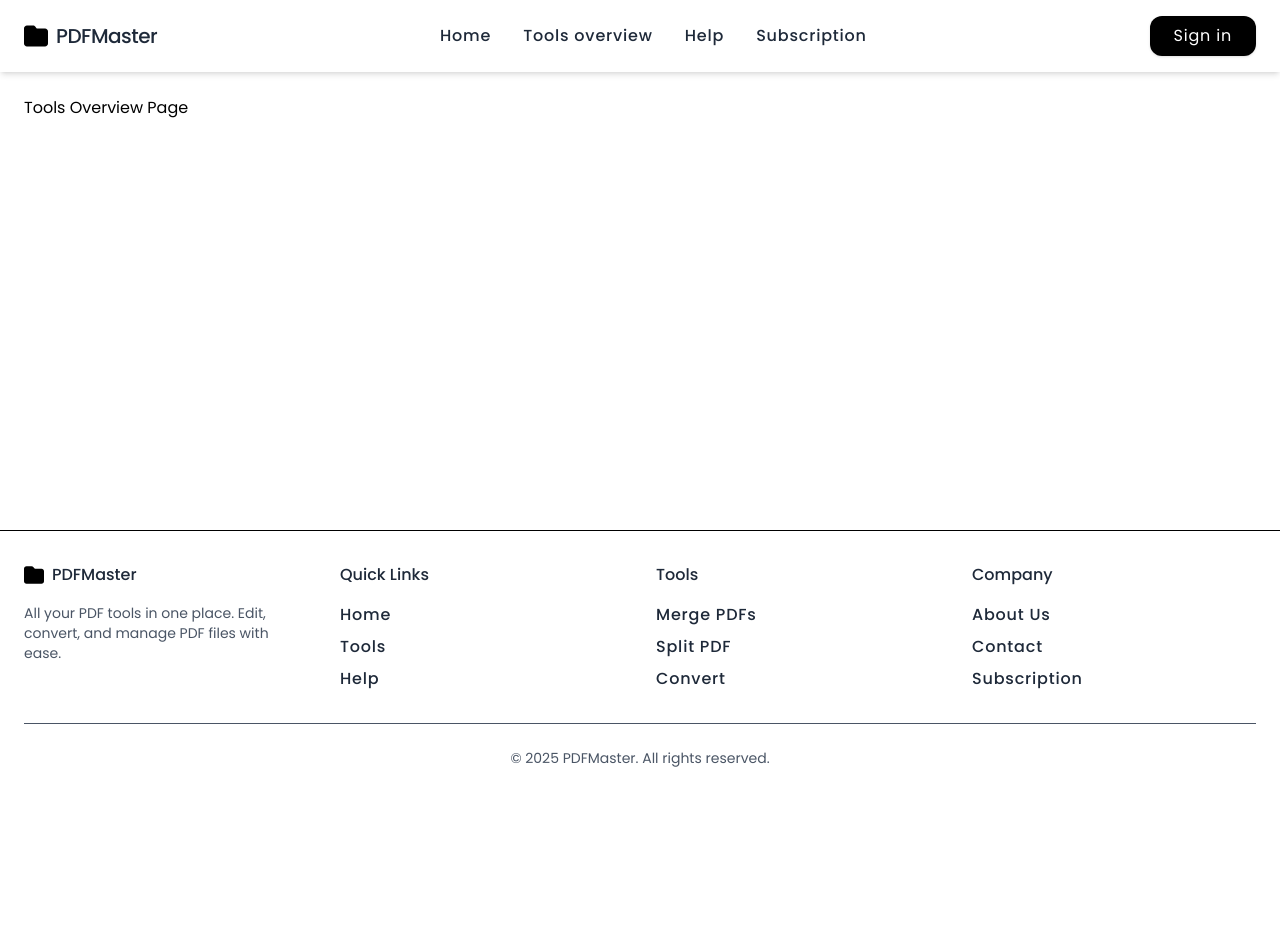
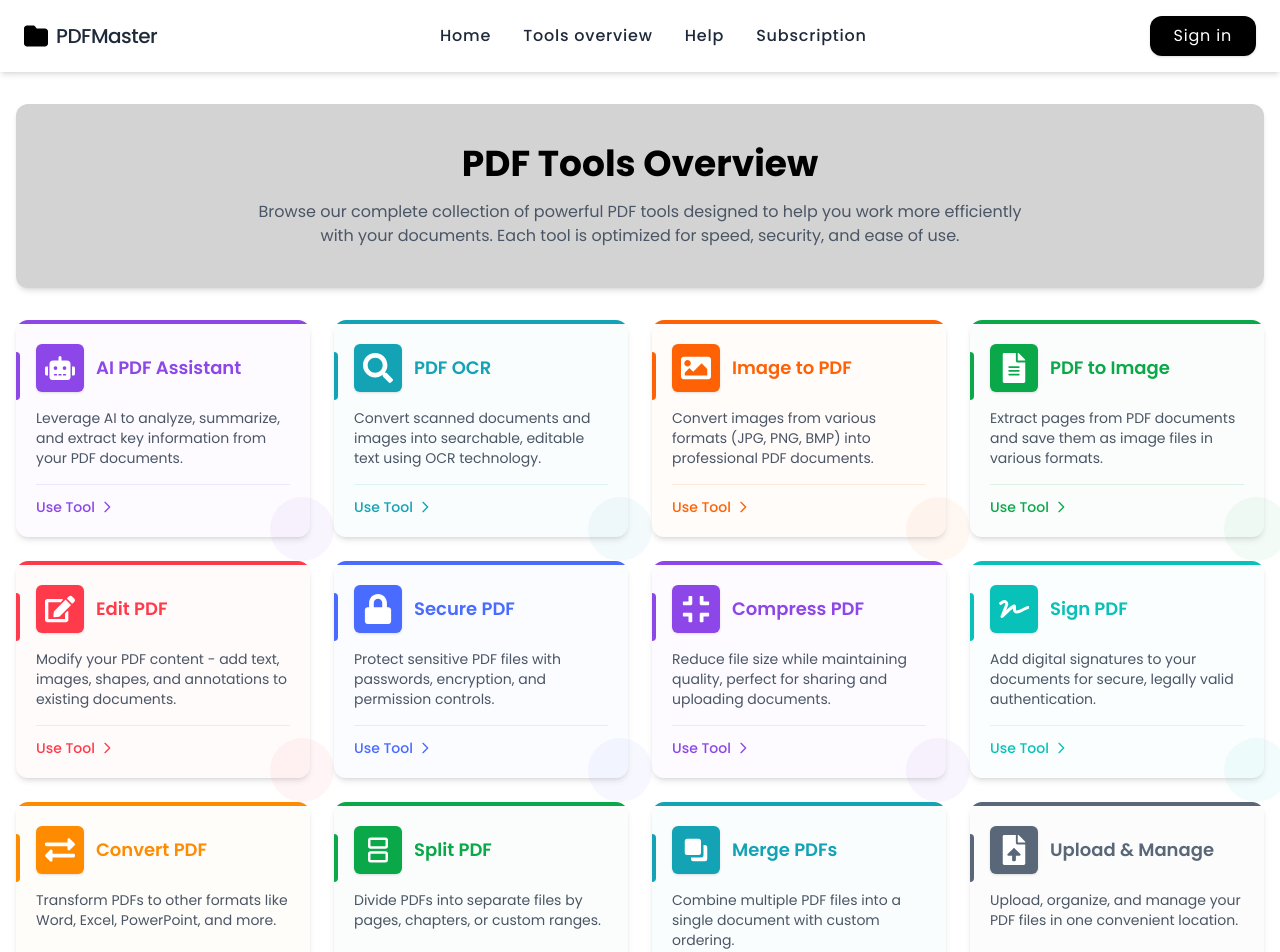
Before and after one commit to ShadowOfHumanity/PDF-WEB, a React (Vite) app in the folder FrontEnd/PDF-WEB/: page /Tools-Overview in a window 1280 px wide. Shown: the top 952 px of the page. Before the commit the page ends 800 px from the top, so only its background shows below. Built offline with nearby package versions, Linux system fonts and the light colour scheme.

Commit message:
Add ToolsOverviewPage component and update routing in App.tsx

```diff
--- a/FrontEnd/PDF-WEB/src/App.tsx
+++ b/FrontEnd/PDF-WEB/src/App.tsx
@@ -4,9 +4,10 @@ import Footer from "./components/footer";
 import LandingPage from "./pages/LandingPage";
 import HomePage from "./pages/HomePage";
 import SubscriptionPage from "./pages/SubscriptionPage";
+import ToolsOverviewPage from "./pages/ToolsOverviewPage";
 
 // Placeholder page components
-const ToolsOverviewPage = () => <div className="container mx-auto p-6">Tools Overview Page</div>;
+
 const HelpPage = () => <div className="container mx-auto p-6">Help Page</div>;
 
 const AiPdfPage = () => <div className="container mx-auto p-6">AI PDF Page</div>;
@@ -40,6 +41,7 @@ const App = () => {
             <Route path="/convert-pdf" element={<ConvertPdfPage />} />
             <Route path="/Help" element={<HelpPage />} />
             <Route path="/Subscription" element={<SubscriptionPage />} />
+            <Route path="/contact" element={<HelpPage />} />
           </Routes>
         </main>
         <Footer />
--- /dev/null
+++ b/FrontEnd/PDF-WEB/src/pages/ToolsOverviewPage.tsx
@@ -0,0 +1,232 @@
+
+import { Link } from "react-router-dom";
+import {
+  FaRobot,
+  FaImage,
+  FaFileAlt,
+  FaSearch,
+  FaLock,
+  FaEdit,
+  FaSignature,
+  FaCompress,
+  FaExchangeAlt,
+  FaFileUpload
+} from "react-icons/fa";
+import { MdSplitscreen } from "react-icons/md";
+import { BiMerge } from "react-icons/bi";
+import BigCard from "../components/bigCard";
+import { JSX } from "react";
+
+// Tool data structure
+interface Tool {
+  id: string;
+  name: string;
+  description: string;
+  icon: JSX.Element;
+  color: string;
+  route: string;
+}
+
+//  Tool Card
+const ToolCard = ({ tool }: { tool: Tool }) => {
+  return (
+    <div
+      className="bg-white rounded-xl shadow-md overflow-hidden transition-all duration-300 hover:shadow-lg hover:-translate-y-1 h-full flex flex-col"
+      style={{ backgroundColor: `${tool.color}05` }}
+    >
+      {/* Color top */}
+      <div className="h-1" style={{ backgroundColor: tool.color }}></div>
+
+      <div className="p-5 flex flex-col h-full">
+        {/* Header w icon n name */}
+        <div className="flex items-center mb-4">
+          <div
+            className="w-12 h-12 rounded-md flex items-center justify-center shadow-sm mr-3"
+            style={{ backgroundColor: tool.color }}
+          >
+            <span className="text-white">{tool.icon}</span>
+          </div>
+          <h3 className="font-semibold text-lg" style={{ color: tool.color }}>{tool.name}</h3>
+        </div>
+
+        {/* Description */}
+        <p className="text-gray-600 text-sm mb-4">{tool.description}</p>
+
+        {/* Footer */}
+        <div className="mt-auto pt-3 border-t" style={{ borderColor: `${tool.color}20` }}>
+          <div
+            className="text-sm font-medium flex items-center group"
+            style={{ color: tool.color }}
+          >
+            Use Tool
+            <svg
+              className="w-4 h-4 ml-1 group-hover:translate-x-1 transition-transform"
+              fill="none"
+              stroke="currentColor"
+              viewBox="0 0 24 24"
+            >
+              <path strokeLinecap="round" strokeLinejoin="round" strokeWidth="2" d="M9 5l7 7-7 7"></path>
+            </svg>
+          </div>
+        </div>
+      </div>
+
+      {/* Decorative element, 1st is a bubble on the bottom right, 2nd is the colourful thing on the left*/}
+      <div
+        className="absolute bottom-0 right-0 w-16 h-16 -m-6 rounded-full opacity-5"
+        style={{ backgroundColor: tool.color }}
+      ></div>
+      <div
+        className="absolute top-8 left-0 w-1 h-12 rounded-r-full"
+        style={{ backgroundColor: tool.color }}
+      ></div>
+    </div>
+  );
+};
+
+// all tools for mapping
+const tools: Tool[] = [
+  {
+    id: "ai-pdf",
+    name: "AI PDF Assistant",
+    description: "Leverage AI to analyze, summarize, and extract key information from your PDF documents.",
+    icon: <FaRobot className="text-3xl" />,
+    color: "#8d46e7",
+    route: "/ai-pdf"
+  },
+  {
+    id: "ocr-pdf",
+    name: "PDF OCR",
+    description: "Convert scanned documents and images into searchable, editable text using OCR technology.",
+    icon: <FaSearch className="text-3xl" />,
+    color: "#13a3b5",
+    route: "/ocr-pdf"
+  },
+  {
+    id: "img-to-pdf",
+    name: "Image to PDF",
+    description: "Convert images from various formats (JPG, PNG, BMP) into professional PDF documents.",
+    icon: <FaImage className="text-3xl" />,
+    color: "#ff6105",
+    route: "/img-pdf"
+  },
+  {
+    id: "pdf-to-img",
+    name: "PDF to Image",
+    description: "Extract pages from PDF documents and save them as image files in various formats.",
+    icon: <FaFileAlt className="text-3xl" />,
+    color: "#0ba84a",
+    route: "/pdf-image"
+  },
+  {
+    id: "edit-pdf",
+    name: "Edit PDF",
+    description: "Modify your PDF content - add text, images, shapes, and annotations to existing documents.",
+    icon: <FaEdit className="text-3xl" />,
+    color: "#ff3b4b",
+    route: "/edit-pdf"
+  },
+  {
+    id: "secure-pdf",
+    name: "Secure PDF",
+    description: "Protect sensitive PDF files with passwords, encryption, and permission controls.",
+    icon: <FaLock className="text-3xl" />,
+    color: "#4a6bff",
+    route: "/secure-pdf"
+  },
+  {
+    id: "compress-pdf",
+    name: "Compress PDF",
+    description: "Reduce file size while maintaining quality, perfect for sharing and uploading documents.",
+    icon: <FaCompress className="text-3xl" />,
+    color: "#8d46e7",
+    route: "/compress-pdf"
+  },
+  {
+    id: "sign-pdf",
+    name: "Sign PDF",
+    description: "Add digital signatures to your documents for secure, legally valid authentication.",
+    icon: <FaSignature className="text-3xl" />,
+    color: "#08c1b8",
+    route: "/sign-pdf"
+  },
+  {
+    id: "convert-pdf",
+    name: "Convert PDF",
+    description: "Transform PDFs to other formats like Word, Excel, PowerPoint, and more.",
+    icon: <FaExchangeAlt className="text-3xl" />,
+    color: "#ff8c00",
+    route: "/convert-pdf"
+  },
+  {
+    id: "split-pdf",
+    name: "Split PDF",
+    description: "Divide PDFs into separate files by pages, chapters, or custom ranges.",
+    icon: <MdSplitscreen className="text-3xl" />,
+    color: "#0ba84a",
+    route: "/split-pdf"
+  },
+  {
+    id: "merge-pdf",
+    name: "Merge PDFs",
+    description: "Combine multiple PDF files into a single document with custom ordering.",
+    icon: <BiMerge className="text-3xl" />,
+    color: "#13a3b5",
+    route: "/merge-pdf"
+  },
+  {
+    id: "upload-pdf",
+    name: "Upload & Manage",
+    description: "Upload, organize, and manage your PDF files in one convenient location.",
+    icon: <FaFileUpload className="text-3xl" />,
+    color: "#5a6778",
+    route: "/upload-manage"
+  },
+];
+
+const ToolsOverviewPage = () => {
+  return (
+    <div className="container mx-auto px-4 py-8">
+      {/* Header */}
+      <BigCard className="mb-8">
+        <div className="text-center py-4">
+          <h1 className="text-2xl sm:text-3xl lg:text-4xl font-bold mb-4">PDF Tools Overview</h1>
+          <p className="text-gray-600 max-w-3xl mx-auto">
+            Browse our complete collection of powerful PDF tools designed to help you work more efficiently with your documents.
+            Each tool is optimized for speed, security, and ease of use.
+          </p>
+        </div>
+      </BigCard>
+
+      {/* Tools Grid */}
+      <div className="grid grid-cols-1 sm:grid-cols-2 md:grid-cols-3 lg:grid-cols-4 gap-4 sm:gap-6">
+        {tools.map((tool) => (
+          <Link
+            key={tool.id}
+            to={tool.route}
+            className="relative block text-current no-underline"
+          >
+            <ToolCard tool={tool} />
+          </Link>
+        ))}
+      </div>
+
+      {/* Bottom  */}
+      <div className="mt-12 text-center">
+        <h2 className="text-xl font-semibold mb-3">Can't find what you need?</h2>
+        <p className="text-gray-600 max-w-2xl mx-auto mb-6">
+          If you're looking for a specific PDF functionality that isn't listed here,
+          we might have it in development or could consider adding it.
+        </p>
+        <Link
+          to="/contact"
+          className="inline-block bg-black text-white px-6 py-2 rounded-lg hover:bg-gray-800 transition-colors"
+        >
+          Request a Feature
+        </Link>
+      </div>
+    </div>
+  );
+};
+
+export default ToolsOverviewPage;
```
Also changed, not shown: 1 other file (tests, documents, lock files or other folders).
